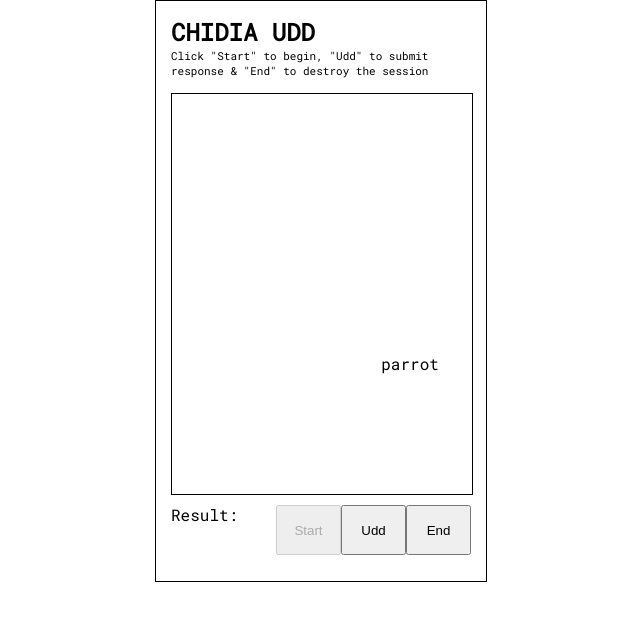
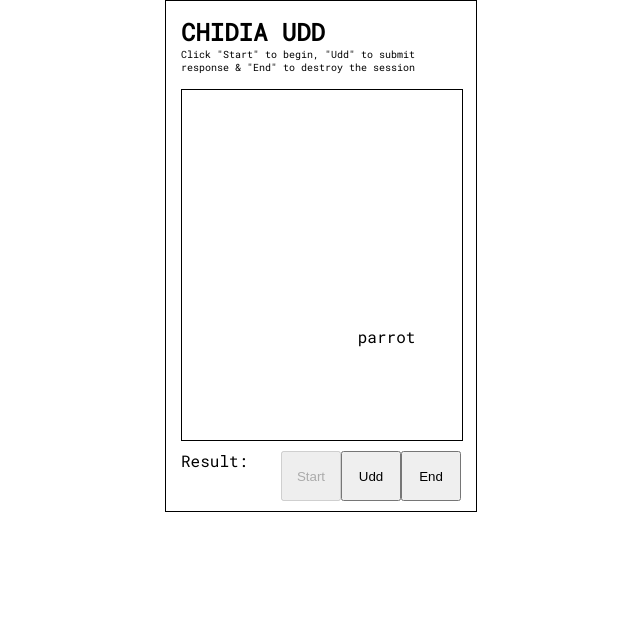
Before and after one commit to itsujji/itsujji.github.io, a plain HTML site: page index.html in a window 1280 px wide. Both pictures are taken after a click on the button "Start". Shown: the whole page, without its empty margins (319-959 px from the left). Drawn offline with Linux system fonts and the light colour scheme.

Commit message:
Styling changes

```diff
--- a/index.html
+++ b/index.html
@@ -3,6 +3,7 @@
 <head>
     <meta charset="UTF-8">
     <meta name="viewport" content="width=device-width, initial-scale=1.0">
+    <meta name="viewport" content="width=device-width, initial-scale=1" />
     <link href="https://fonts.googleapis.com/css2?family=Roboto+Mono&display=swap" rel="stylesheet">
     <title>Chidia Udd POC</title>
     <style>
@@ -16,13 +17,13 @@
         }
 
         #brief{
-            font-size:11px;
+            font-size:10px;
             margin-bottom: 15px;
         }
 
         .container{
-            width:300px;
-            height:550px;
+            width:280px;
+            height:480px;
             margin:auto;
             border:0.5px solid black;
             padding: 15px;
@@ -30,7 +31,7 @@
 
         .container .text-container{
             width: 100%;
-            height: 400px;
+            height: 350px;
             border: 0.5px solid black;
             margin:auto;
         }
@@ -45,7 +46,7 @@
         }
 
         button{
-            width:65px;
+            width:60px;
             height:50px;
         }
 
@@ -111,6 +112,7 @@
             const startBtn = document.querySelector('.startBtn')
             const endBtn = document.querySelector('.endBtn')
 
+            uddBtn.disabled = true
             endBtn.disabled = true
 
             endBtn.addEventListener('click', function(){
@@ -118,13 +120,14 @@
             })
 
             startBtn.addEventListener('click', function(){
+                uddBtn.disabled = false
                 endBtn.disabled = false
                 startBtn.disabled = true
                     setInterval(
                 function(){
                     let selector = Math.floor(Math.random() * 10)
-                    let topPx = Math.random() * 350
-                    let leftPx = Math.random() * 250
+                    let topPx = Math.random() * 320
+                    let leftPx = Math.random() * 210
                     displayer.textContent = animals[selector].name
                     displayer.style.top= `${topPx}px`
                     displayer.style.left= `${leftPx}px`
```
